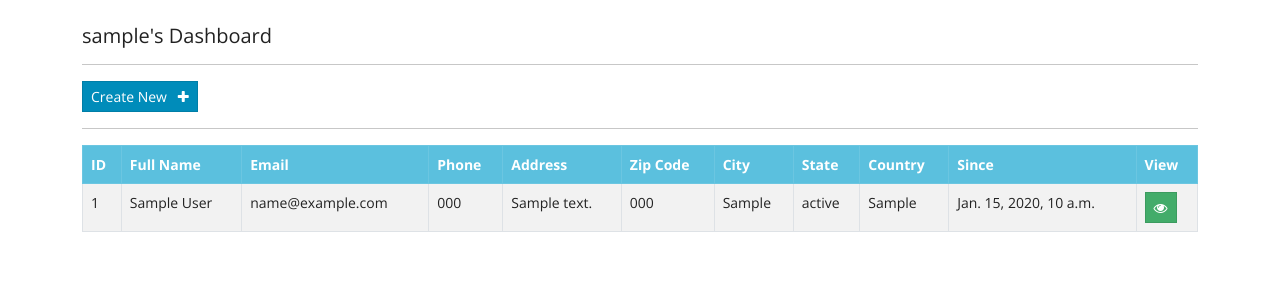
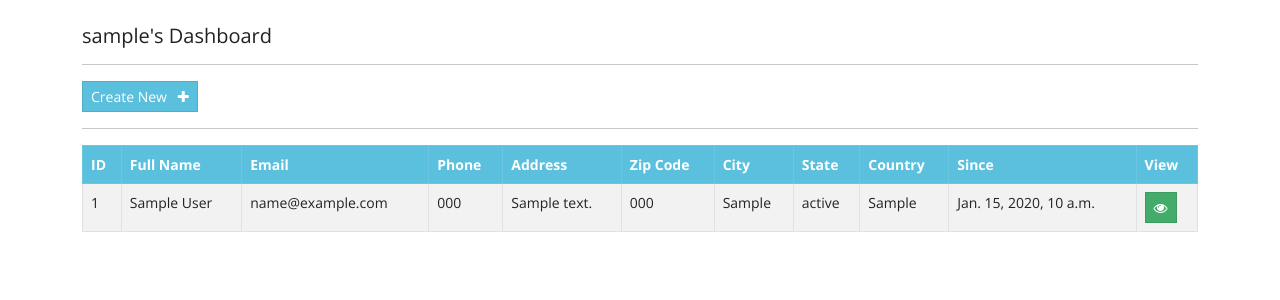
Before and after one commit to waxx567/django-practice, a Django app: page /dashboard/ in a window 1280 px wide. Shown: the part 56-356 px from the top of the page. Run offline with Django 5.2, Linux system fonts and the light colour scheme; a user stored in the database is signed in; tables that the repository leaves empty hold one stand-in row (values such as "Sample post").

Commit message:
Update dashboard.html

```diff
--- a/crm/webapp/templates/webapp/dashboard.html
+++ b/crm/webapp/templates/webapp/dashboard.html
@@ -7,7 +7,7 @@
     <h5>{{user}}'s Dashboard</h5>
     <hr>
 
-    <a class="btn btn-primary btn-sm" href="{% url 'create-record' %}"><strong>Create New</strong> &nbsp; <i class="fa fa-plus"></i></a>
+    <a class="btn btn-info btn-sm" href="{% url 'create-record' %}"><strong>Create New</strong> &nbsp; <i class="fa fa-plus"></i></a>
     <hr>
 
     <table class="table table-hover table-striped table-bordered">
```
